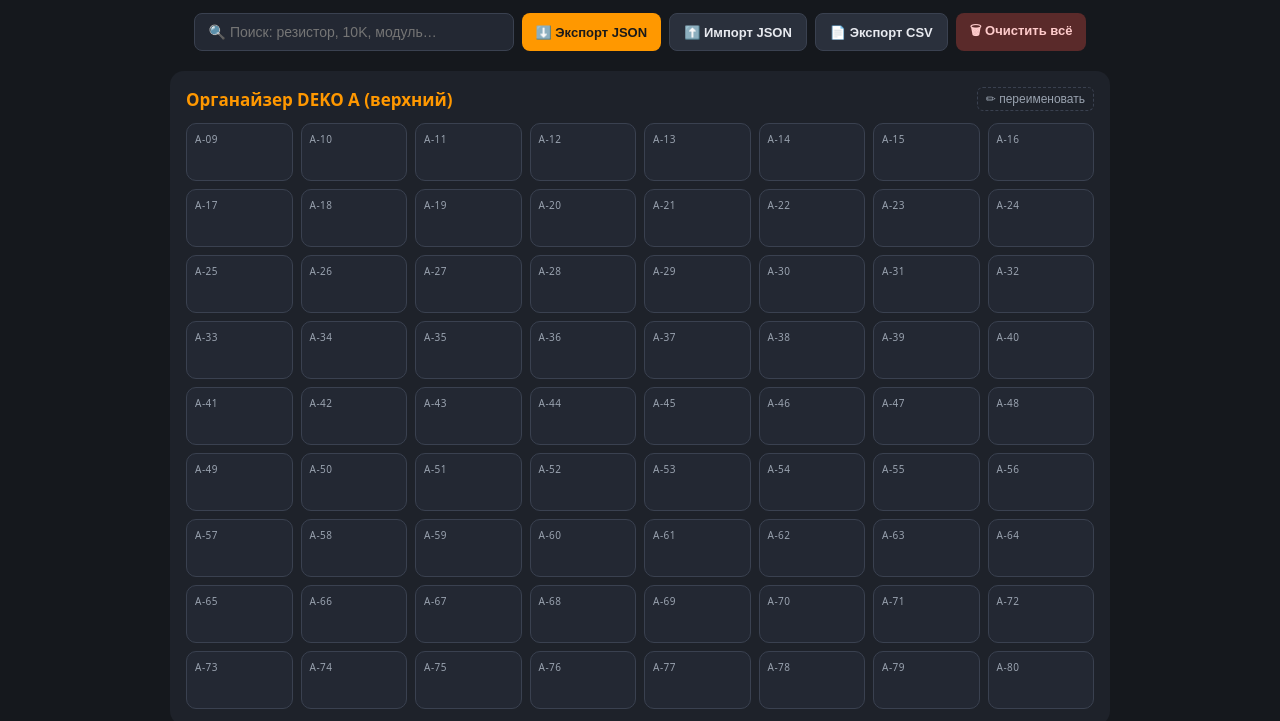
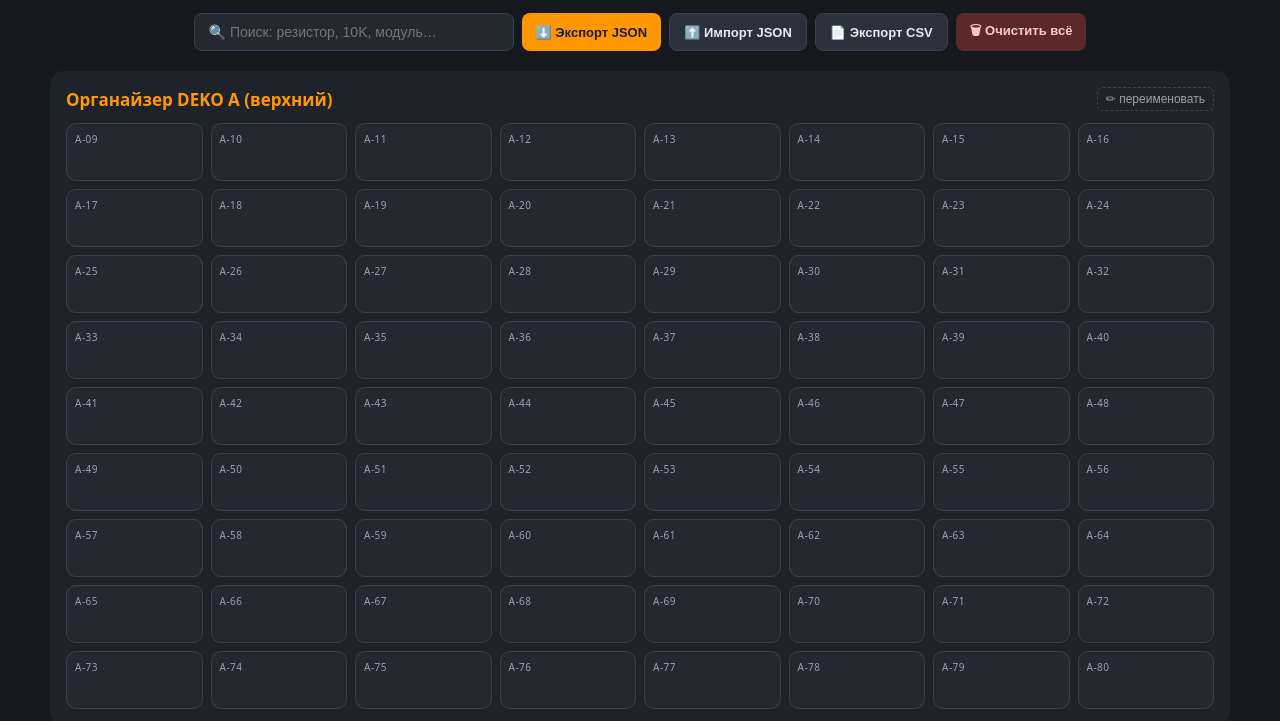
Before and after one commit to EvgeniyNv86/Electronics, a plain HTML site: page index.html in a window 1280 px wide. Shown: the part 79-800 px from the top of the page. Drawn offline with Linux system fonts and the light colour scheme.

Commit message:
index.html

```diff
--- a/index.html
+++ b/index.html
@@ -24,6 +24,7 @@
   .search{padding:9px 14px;border:1px solid var(--border);border-radius:8px;
           background:var(--cell);color:var(--text);width:min(320px,90vw);font-size:14px}
   .panel{background:var(--panel);border-radius:14px;padding:16px;margin:0 auto 22px;max-width:940px}
+  .panel.wide{max-width:1180px}
   .panel-head{display:flex;justify-content:space-between;align-items:center;gap:10px;margin-bottom:12px;flex-wrap:wrap}
   .panel-title{color:var(--accent);font-weight:700;font-size:17px}
   .rename-btn{background:none;border:1px dashed var(--border);color:var(--muted);
@@ -92,8 +93,8 @@ const CATS = {
   'Модули':'#ffb74d','Разъёмы':'#4dd0e1','Провода':'#a1887f','Крепёж':'#90a4ae','Прочее':'#f06292'
 };
 const SECTIONS = [
-  {id:'A', title:'Органайзер DEKO A (верхний)', type:'deko', cols:8, rows:9},
-  {id:'B', title:'Органайзер DEKO B (нижний)',  type:'deko', cols:8, rows:9},
+  {id:'A', title:'Органайзер DEKO A (верхний)', type:'deko', cols:8, rows:9, wide:true},
+  {id:'B', title:'Органайзер DEKO B (нижний)',  type:'deko', cols:8, rows:9, wide:true},
   {id:'C', title:'Мини-шкафчик C — резисторы (левый, верх)', type:'mini', cols:2, rows:4},
   {id:'D', title:'Мини-шкафчик D — резисторы (левый, низ)',  type:'mini', cols:2, rows:4},
   {id:'E', title:'Мини-шкафчик E — резисторы (центр)',       type:'mini', cols:2, rows:4},
@@ -131,7 +132,7 @@ function render(){
   const app=document.getElementById('app'); app.innerHTML='';
   for(const sec of SECTIONS){
     const title=(state.titles&&state.titles[sec.id])||sec.title;
-    const p=document.createElement('div'); p.className='panel';
+    const p=document.createElement('div'); p.className='panel'+(sec.wide?' wide':'');
     p.innerHTML='<div class="panel-head"><div class="panel-title">'+title+
       '</div><button class="rename-btn" onclick="rename(\''+sec.id+'\')">✏ переименовать</button></div>';
     const g=document.createElement('div'); g.className='grid '+(sec.cols===8?'g8':'g2');
@@ -142,6 +143,7 @@ function render(){
       const match=!q||((name+' '+(d&&d.note||'')+' '+(d&&d.c||'')+' '+code).toLowerCase().includes(q));
       const el=document.createElement('div');
       el.className='cell'+(name?' filled':'')+((q&&!match)?' dim':'');
+      el.title=name;
       el.innerHTML='<div class="code">'+code+'</div><div class="row">'+
         (name?'<span class="dot" style="background:'+(CATS[d.c]||'#f06292')+'"></span>':'')+
         '<span class="name">'+(name||'')+'</span></div>';
```
